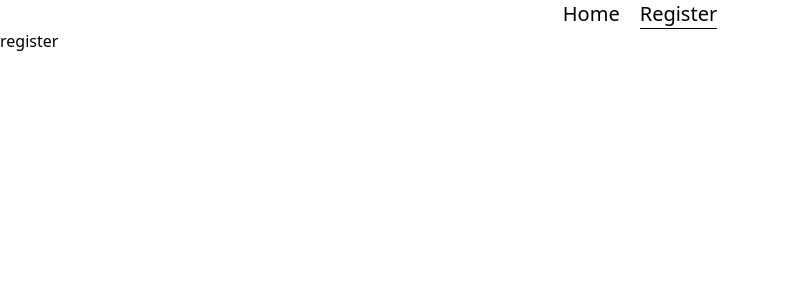
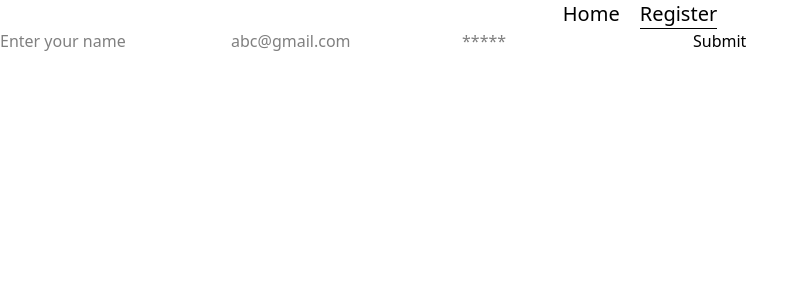
Before and after one commit to BinodRai123/E-commerce-Project, a React (Vite) app in the folder frontend/: page /register in a window 1280 px wide. Shown: the top 300 px of the page, without its empty margins (0-808 px from the left). Built offline with nearby package versions, Linux system fonts and the light colour scheme.

Commit message:
make register form

```diff
--- a/frontend/src/Pages/register.jsx
+++ b/frontend/src/Pages/register.jsx
@@ -1,8 +1,23 @@
+import { nanoid } from "@reduxjs/toolkit";
+import {useForm} from "react-hook-form"
+
 const Register = () => {
+  const {register, handleSubmit, reset} = useForm();
+
+  const handleRegister = (data) => {
+    data.id = nanoid();
+    reset();
+  }
+
   return (
-    <div>
-      register
-    </div>
+    <form onSubmit={handleSubmit(handleRegister)}>
+      <input {...register("name")} type="text" placeholder="Enter your name" />
+      <input {...register("email")} type="email" placeholder="abc@gmail.com" />
+      <input {...register("password")} type="password" placeholder="*****" />
+
+      <input type="submit" />
+
+    </form>
   )
 }
 
```
Also changed, not shown: frontend/src/assets/side_images_login_signup/Side Image.jpg (added).
